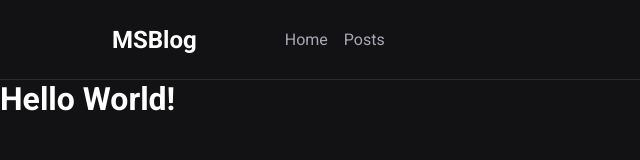
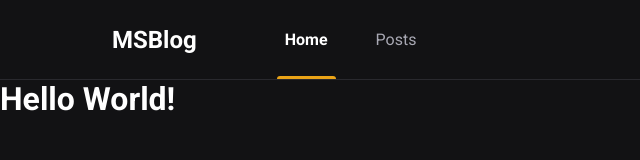
Before and after one commit to maarvins/ms-blog, a Next.js app: page / in a window 1280 px wide. Shown: the top 160 px of the page, without its empty margins (0-640 px from the left). Built offline with nearby package versions, Linux system fonts and the light colour scheme.

Commit message:
add links styles

```diff
--- a/src/components/Header/index.tsx
+++ b/src/components/Header/index.tsx
@@ -6,7 +6,7 @@ export function Header() {
       <div className={styles.headerContent}>
         <h2>MSBlog</h2>
         <nav>
-          <a>Home</a>
+          <a className={styles.active}>Home</a>
           <a>Posts</a>
         </nav>
       </div>
--- a/src/components/Header/styles.module.scss
+++ b/src/components/Header/styles.module.scss
@@ -26,8 +26,29 @@
 
       transition: color 0.3s;
 
+      //espaçando do 2o link em diante
+      & + a {
+        margin-left: 2rem;
+      }
+
       &:hover {
         color: var(--white);
+      }
+
+      &.active {
+        color: var(--white);
+        font-weight: bold;
+      }
+
+      &.active::after {
+        content: "";
+        height: 3px;
+        border-radius: 3px 3px 0 0;
+        width: 100%;
+        position: absolute;
+        bottom: 1px;
+        left: 0;
+        background: var(--yellow-500);
       }
     }
   }
```
